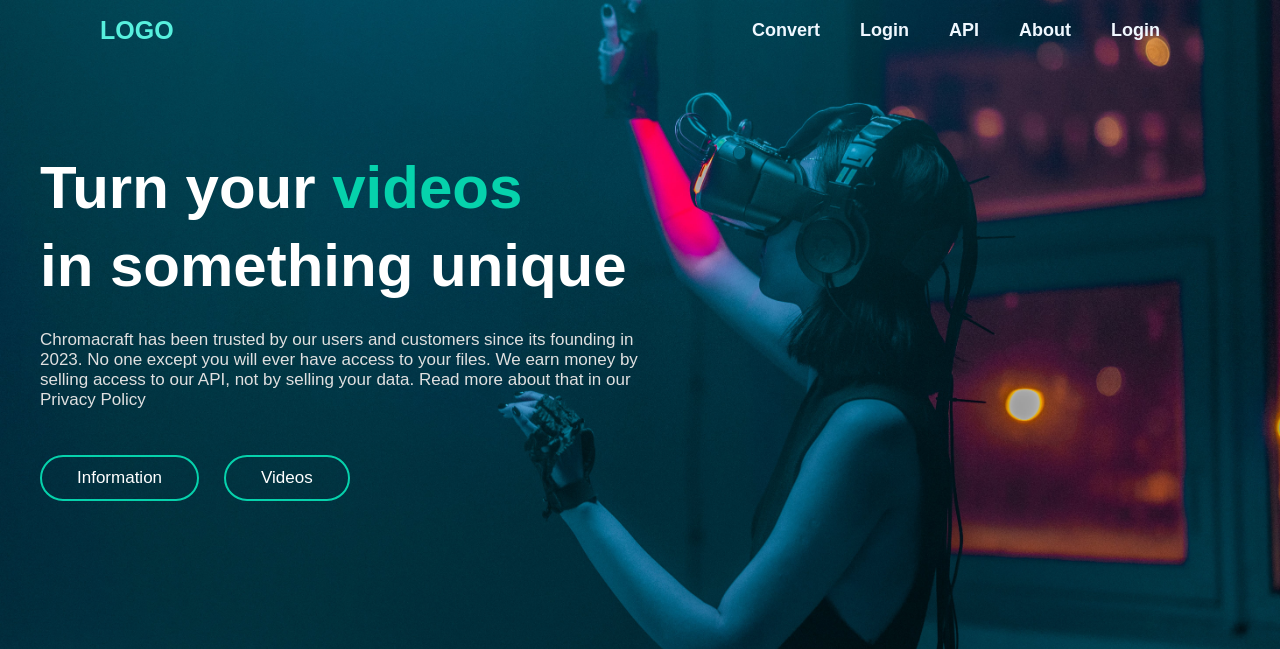
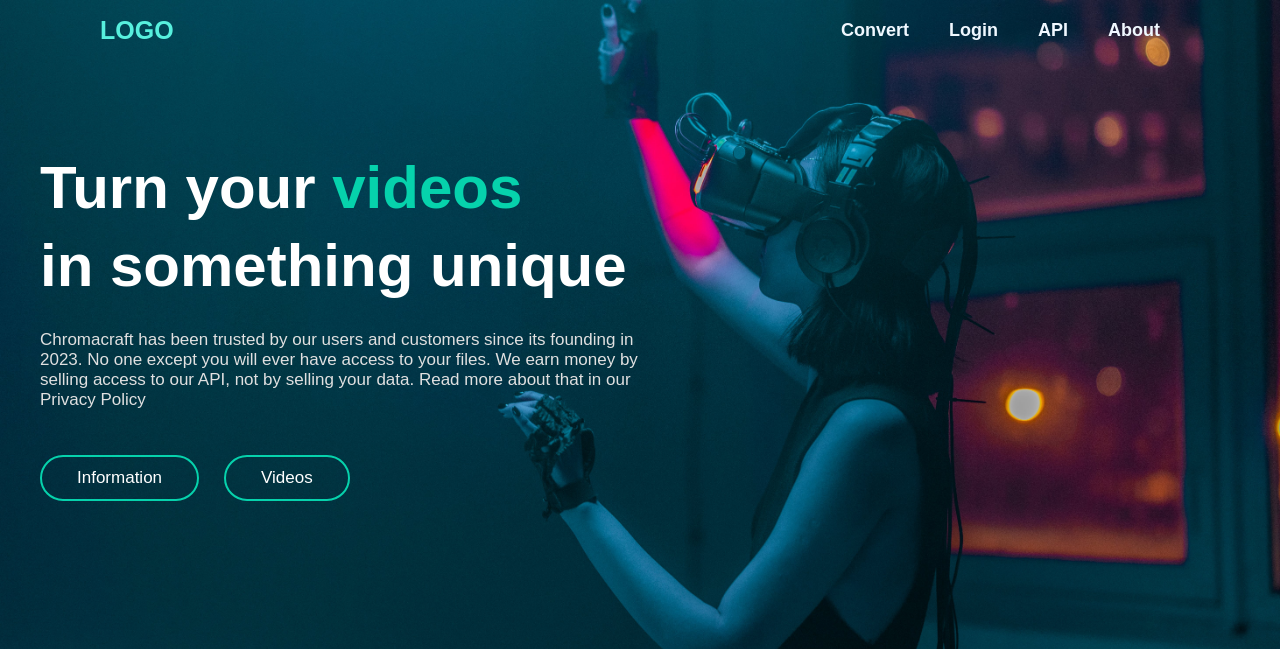
Before and after one commit to aerogriffin/python-project, a Django app: page / in a window 1280 px wide. Shown: the top 649 px of the page. Run offline with Django 4.2, Linux system fonts and the light colour scheme; some libraries are stand-ins or nearby versions; some web fonts are replaced.

Commit message:
Update home.html

```diff
--- a/main/templates/main/home.html
+++ b/main/templates/main/home.html
@@ -45,10 +45,6 @@
                       </ul>
                   </div>
               </li>
-              {% else %}
-                <li>
-                  <a href="{% url 'login' %}">Login</a>
-                </li>
               {% endif %}
             </ul>
           </nav>
```
